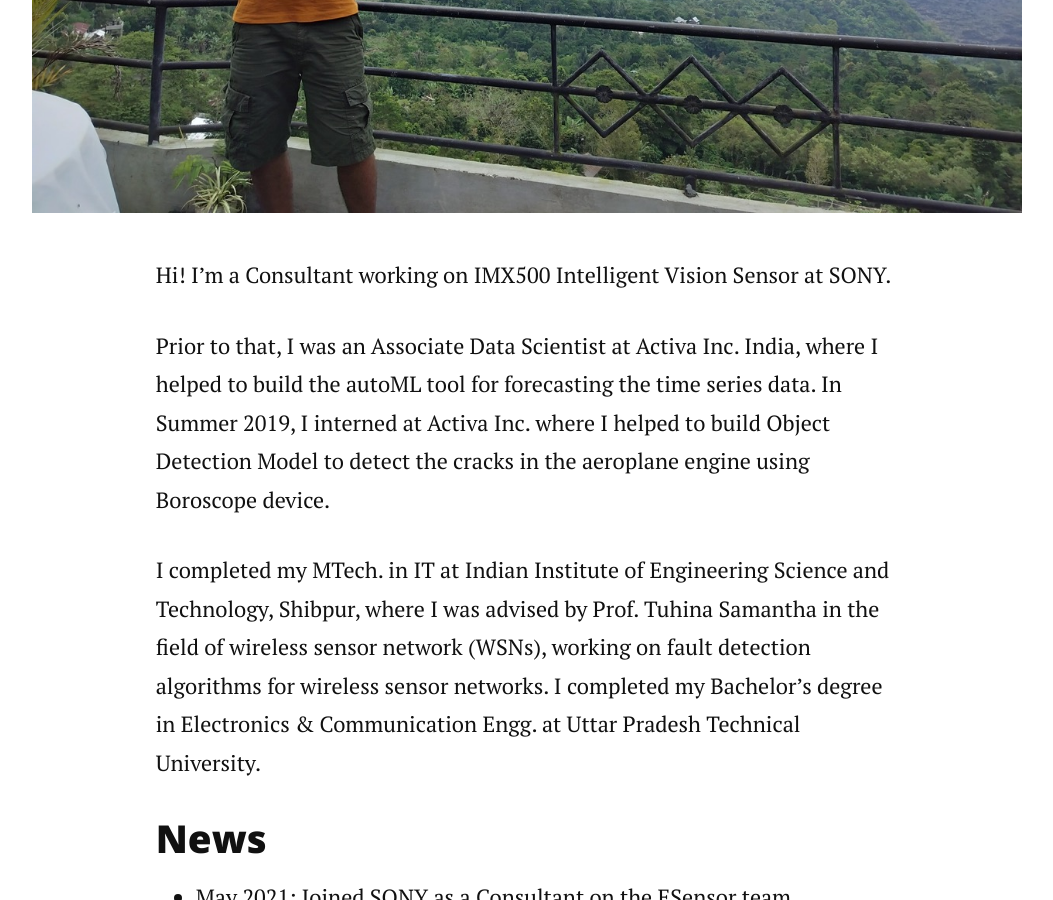
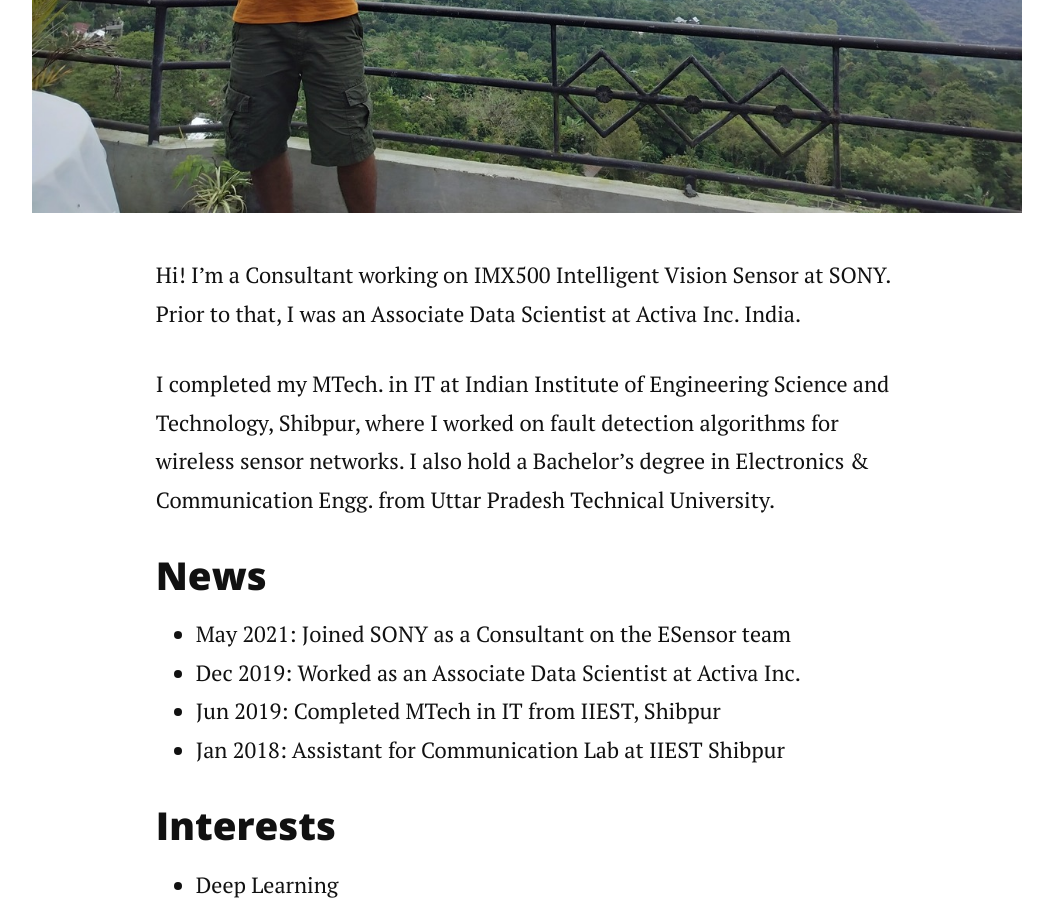
Before and after one commit to deepak7376/deepak7376.github.io, a Jekyll site: the page built from about.md, in a window 1280 px wide and 900 px high, scrolled down 1147 px. Shown: the whole window, without its empty margins (113-1166 px from the left). Built offline with Jekyll 4.4.1, drawn with Linux system fonts in a browser that asks for light colours; nearby versions of some CDN libraries; some of the changed text lies outside the part shown.

Commit message:
Update about.md

```diff
--- a/about.md
+++ b/about.md
@@ -4,28 +4,28 @@ title: About Me
 ---
 
 <div class="post">
-	<h1 class="pageTitle">About Me</h1>
-	<img src="{{ '/assets/img/deepak-profile-pic2.jpeg' }}" alt="">
-	<p>Hi! I’m a Consultant working on IMX500 Intelligent Vision Sensor at SONY.</p>
-    <p>Prior to that, I was an Associate Data Scientist at Activa Inc. India, where I helped to build the autoML tool for forecasting the time series data. In Summer 2019, I interned at Activa Inc. where I helped to build Object Detection Model to detect the cracks in the aeroplane engine using Boroscope device.</p>
-    <p>I completed my MTech. in IT at Indian Institute of Engineering Science and Technology, Shibpur, where I was advised by Prof. Tuhina Samantha in the field of wireless sensor network (WSNs), working on fault detection algorithms for wireless sensor networks. I completed my Bachelor’s degree in Electronics &amp; Communication Engg. at Uttar Pradesh Technical University.</p>
-    <h3>News</h3>
-    <ul>
-        <li>May 2021: Joined SONY as a Consultant on the ESensor team</li>
-        <li>Dec 2019: Worked as a Associate Data Scientist at Activa Inc.</li>
-        <li>Jun 2019: Completed my MTech in IT from IIEST, Shibpur</li>
-        <li>Jan 2018: Serving as Assistant for Communication Lab at IIEST Shibpur</li>
-    </ul>
-    <h3>Interests</h3>
-    <ul>
-        <li>Systems for Deep Learning</li>
-        <li>Neural Architecture Search</li>
-        <li>Computer Vision</li>
-        <li>High-Performance Computing</li>
-    </ul>
-    <h3>Education</h3>
-    <ul>
-        <li>M.Tech. in Information Technology, 2017-2019<br>Indian Institute of Engineering Science and Technology, Shibpur, India</li>
-        <li>B.Tech. in Electronics &amp; Communication Engg., 2010-2014<br>Uttar Pradesh Technical University, India</li>
-    </ul>
+  <h1 class="pageTitle">About Me</h1>
+  <img src="{{ '/assets/img/deepak-profile-pic2.jpeg' }}" alt="">
+  <p>Hi! I’m a Consultant working on IMX500 Intelligent Vision Sensor at SONY. Prior to that, I was an Associate Data Scientist at Activa Inc. India.</p>
+  <p>I completed my MTech. in IT at Indian Institute of Engineering Science and Technology, Shibpur, where I worked on fault detection algorithms for wireless sensor networks. I also hold a Bachelor’s degree in Electronics &amp; Communication Engg. from Uttar Pradesh Technical University.</p>
+  <h3>News</h3>
+  <ul>
+    <li>May 2021: Joined SONY as a Consultant on the ESensor team</li>
+    <li>Dec 2019: Worked as an Associate Data Scientist at Activa Inc.</li>
+    <li>Jun 2019: Completed MTech in IT from IIEST, Shibpur</li>
+    <li>Jan 2018: Assistant for Communication Lab at IIEST Shibpur</li>
+  </ul>
+  <h3>Interests</h3>
+  <ul>
+    <li>Deep Learning</li>
+    <li>Neural Architecture Search</li>
+    <li>Generative AI</li>
+    <li>Computer Vision</li>
+    <li>High-Performance Computing</li>
+  </ul>
+  <h3>Education</h3>
+  <ul>
+    <li>M.Tech. in Information Technology, 2017-2019<br>Indian Institute of Engineering Science and Technology, Shibpur, India</li>
+    <li>B.Tech. in Electronics &amp; Communication Engg., 2010-2014<br>Uttar Pradesh Technical University, India</li>
+  </ul>
 </div>
```
